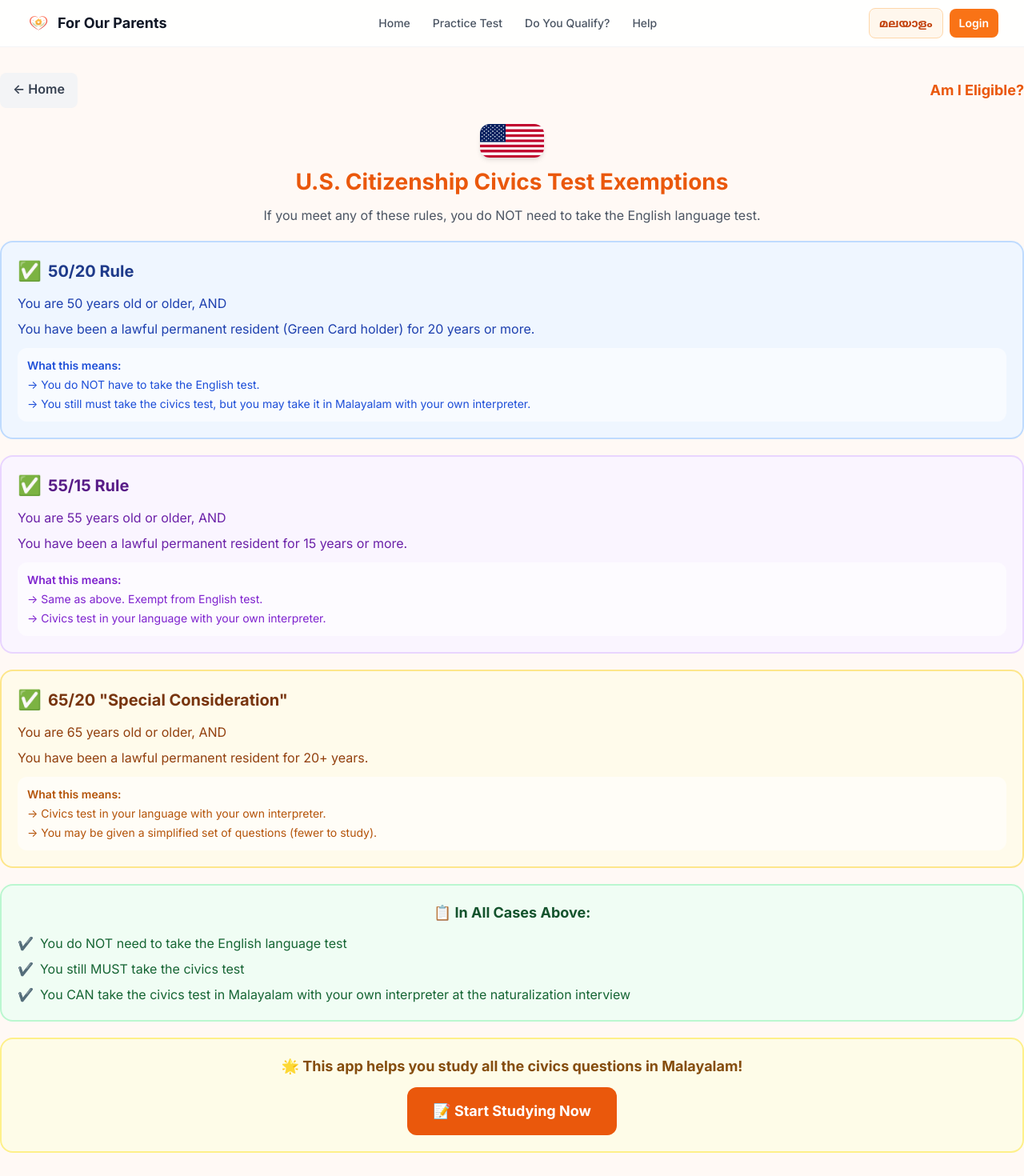
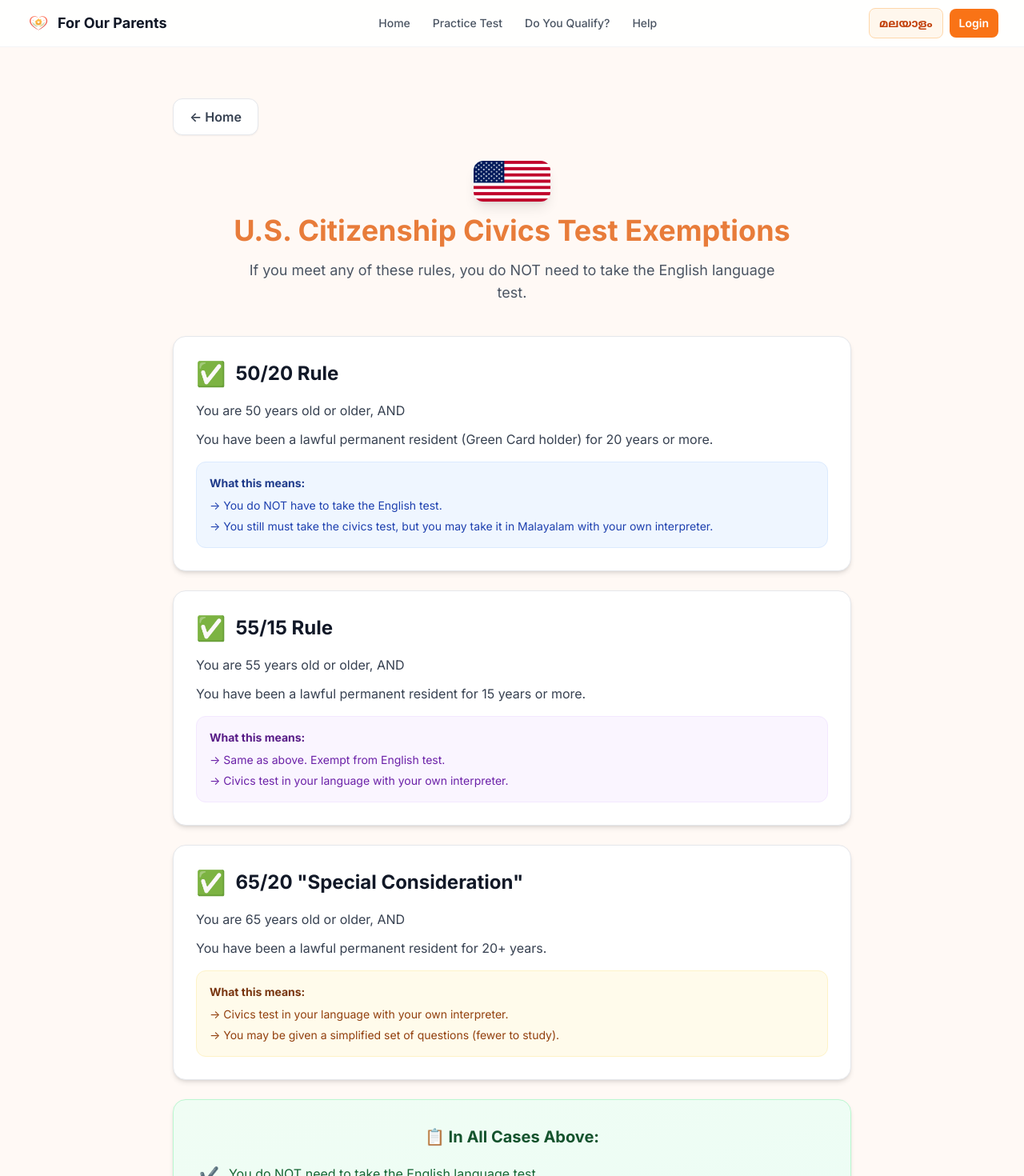
Before and after one commit to aryanairz/forourparents, a Next.js app: page /eligibility in a window 1280 px wide. Shown: the top 1470 px of the page at 80% size. Built offline with nearby package versions, Linux system fonts and the light colour scheme; no server answers.

Commit message:
Redesign eligibility page: centered max-w-4xl container, modern card design, better shadows and spacing, warm color theme

```diff
--- a/app/eligibility/page.tsx
+++ b/app/eligibility/page.tsx
@@ -17,54 +17,54 @@ export default function EligibilityPage() {
   }
 
   return (
-    <div className="space-y-5">
+    <div className="max-w-4xl mx-auto px-4 sm:px-6 py-6 sm:py-8">
       {/* Header */}
-      <div className="flex items-center gap-3 mb-2">
+      <div className="flex items-center justify-between mb-8">
         <Link
           href="/"
-          className="min-h-[44px] px-4 py-2 rounded-lg bg-gray-100 text-gray-700
-                     font-semibold text-base active:scale-95 transition-all no-underline"
+          className="min-h-[44px] px-5 py-2.5 rounded-xl bg-white hover:bg-gray-50
+                     text-gray-700 border border-gray-200
+                     font-semibold text-base active:scale-95 transition-all no-underline
+                     shadow-sm"
         >
           ← {t("home", lang)}
         </Link>
-        <h1 className="text-lg font-bold text-primary flex-1 text-right">
-          {t("eligibility", lang)}
-        </h1>
       </div>
 
       {/* Page Title */}
-      <div className="text-center space-y-3">
+      <div className="text-center space-y-4 mb-10">
         <div className="flex justify-center">
           <Image
             src="/flag.png"
             alt="American Flag"
-            width={80}
-            height={54}
-            className="rounded-xl shadow-md"
+            width={96}
+            height={64}
+            className="rounded-xl shadow-lg"
             priority
           />
         </div>
-        <h2 className="text-q-heading sm:text-q-large font-bold text-primary">
+        <h1 className="text-3xl sm:text-4xl font-bold text-[#e87c3a]">
           {lang === "en"
             ? "U.S. Citizenship Civics Test Exemptions"
             : "യു.എസ്. പൗരത്വ സിവിക്സ് ടെസ്റ്റ് ഇളവുകൾ"}
-        </h2>
-        <p className="text-base text-gray-600">
+        </h1>
+        <p className="text-lg text-gray-600 max-w-2xl mx-auto">
           {lang === "en"
             ? "If you meet any of these rules, you do NOT need to take the English language test."
             : "ഈ നിയമങ്ങളിൽ ഏതെങ്കിലും നിങ്ങൾക്ക് ബാധകമാണെങ്കിൽ, ഇംഗ്ലീഷ് ഭാഷാ ടെസ്റ്റ് എടുക്കേണ്ടതില്ല."}
         </p>
       </div>
 
+      <div className="space-y-6">
         {/* 50/20 Rule */}
-      <div className="bg-blue-50 rounded-2xl p-4 sm:p-5 border-2 border-blue-200 space-y-3">
-        <div className="flex items-center gap-2">
-          <span className="text-2xl">✅</span>
-          <h3 className="text-xl font-bold text-blue-900">
+        <div className="bg-white rounded-2xl p-6 sm:p-7 border border-gray-200 shadow-md hover:shadow-lg transition-shadow">
+          <div className="flex items-center gap-3 mb-4">
+            <span className="text-3xl">✅</span>
+            <h2 className="text-2xl font-bold text-gray-900">
               {lang === "en" ? "50/20 Rule" : "50/20 നിയമം"}
-          </h3>
+            </h2>
           </div>
-        <div className="space-y-2 text-base text-blue-800">
+          <div className="space-y-3 text-base text-gray-700 mb-4">
             <p>
               {lang === "en"
                 ? "You are 50 years old or older, AND"
@@ -76,32 +76,26 @@ export default function EligibilityPage() {
                 : "നിങ്ങൾ 20 വർഷമോ അതിൽ കൂടുതലോ ആയി നിയമാനുസൃത സ്ഥിര താമസക്കാരനാണ് (ഗ്രീൻ കാർഡ് ഉടമ)."}
             </p>
           </div>
-        <div className="bg-white/60 rounded-xl p-3 space-y-1">
-          <p className="text-sm font-semibold text-blue-700">
+          <div className="bg-blue-50 rounded-xl p-4 border border-blue-100">
+            <p className="text-sm font-bold text-blue-900 mb-2">
               {lang === "en" ? "What this means:" : "ഇതിന്റെ അർത്ഥം:"}
             </p>
-          <p className="text-sm text-blue-700">
-            {lang === "en"
-              ? "→ You do NOT have to take the English test."
-              : "→ ഇംഗ്ലീഷ് ടെസ്റ്റ് എടുക്കേണ്ടതില്ല."}
-          </p>
-          <p className="text-sm text-blue-700">
-            {lang === "en"
-              ? "→ You still must take the civics test, but you may take it in Malayalam with your own interpreter."
-              : "→ സിവിക്സ് ടെസ്റ്റ് എടുക്കണം, പക്ഷേ മലയാളത്തിൽ നിങ്ങളുടെ സ്വന്തം വ്യാഖ്യാതാവുമായി എടുക്കാം."}
-          </p>
+            <div className="space-y-1.5 text-sm text-blue-800">
+              <p>→ {lang === "en" ? "You do NOT have to take the English test." : "ഇംഗ്ലീഷ് ടെസ്റ്റ് എടുക്കേണ്ടതില്ല."}</p>
+              <p>→ {lang === "en" ? "You still must take the civics test, but you may take it in Malayalam with your own interpreter." : "സിവിക്സ് ടെസ്റ്റ് എടുക്കണം, പക്ഷേ മലയാളത്തിൽ നിങ്ങളുടെ സ്വന്തം വ്യാഖ്യാതാവുമായി എടുക്കാം."}</p>
+            </div>
           </div>
         </div>
 
         {/* 55/15 Rule */}
-      <div className="bg-purple-50 rounded-2xl p-4 sm:p-5 border-2 border-purple-200 space-y-3">
-        <div className="flex items-center gap-2">
-          <span className="text-2xl">✅</span>
-          <h3 className="text-xl font-bold text-purple-900">
+        <div className="bg-white rounded-2xl p-6 sm:p-7 border border-gray-200 shadow-md hover:shadow-lg transition-shadow">
+          <div className="flex items-center gap-3 mb-4">
+            <span className="text-3xl">✅</span>
+            <h2 className="text-2xl font-bold text-gray-900">
               {lang === "en" ? "55/15 Rule" : "55/15 നിയമം"}
-          </h3>
+            </h2>
           </div>
-        <div className="space-y-2 text-base text-purple-800">
+          <div className="space-y-3 text-base text-gray-700 mb-4">
             <p>
               {lang === "en"
                 ? "You are 55 years old or older, AND"
@@ -113,34 +107,28 @@ export default function EligibilityPage() {
                 : "നിങ്ങൾ 15 വർഷമോ അതിൽ കൂടുതലോ ആയി നിയമാനുസൃത സ്ഥിര താമസക്കാരനാണ്."}
             </p>
           </div>
-        <div className="bg-white/60 rounded-xl p-3 space-y-1">
-          <p className="text-sm font-semibold text-purple-700">
+          <div className="bg-purple-50 rounded-xl p-4 border border-purple-100">
+            <p className="text-sm font-bold text-purple-900 mb-2">
               {lang === "en" ? "What this means:" : "ഇതിന്റെ അർത്ഥം:"}
             </p>
-          <p className="text-sm text-purple-700">
-            {lang === "en"
-              ? "→ Same as above. Exempt from English test."
-              : "→ മുകളിൽ പറഞ്ഞതുപോലെ. ഇംഗ്ലീഷ് ടെസ്റ്റിൽ നിന്ന് ഒഴിവ്."}
-          </p>
-          <p className="text-sm text-purple-700">
-            {lang === "en"
-              ? "→ Civics test in your language with your own interpreter."
-              : "→ സിവിക്സ് ടെസ്റ്റ് നിങ്ങളുടെ ഭാഷയിൽ, നിങ്ങളുടെ സ്വന്തം വ്യാഖ്യാതാവുമായി."}
-          </p>
+            <div className="space-y-1.5 text-sm text-purple-800">
+              <p>→ {lang === "en" ? "Same as above. Exempt from English test." : "മുകളിൽ പറഞ്ഞതുപോലെ. ഇംഗ്ലീഷ് ടെസ്റ്റിൽ നിന്ന് ഒഴിവ്."}</p>
+              <p>→ {lang === "en" ? "Civics test in your language with your own interpreter." : "സിവിക്സ് ടെസ്റ്റ് നിങ്ങളുടെ ഭാഷയിൽ, നിങ്ങളുടെ സ്വന്തം വ്യാഖ്യാതാവുമായി."}</p>
+            </div>
           </div>
         </div>
 
         {/* 65/20 Rule */}
-      <div className="bg-amber-50 rounded-2xl p-4 sm:p-5 border-2 border-amber-200 space-y-3">
-        <div className="flex items-center gap-2">
-          <span className="text-2xl">✅</span>
-          <h3 className="text-xl font-bold text-amber-900">
+        <div className="bg-white rounded-2xl p-6 sm:p-7 border border-gray-200 shadow-md hover:shadow-lg transition-shadow">
+          <div className="flex items-center gap-3 mb-4">
+            <span className="text-3xl">✅</span>
+            <h2 className="text-2xl font-bold text-gray-900">
               {lang === "en"
                 ? '65/20 "Special Consideration"'
                 : '65/20 "പ്രത്യേക പരിഗണന"'}
-          </h3>
+            </h2>
           </div>
-        <div className="space-y-2 text-base text-amber-800">
+          <div className="space-y-3 text-base text-gray-700 mb-4">
             <p>
               {lang === "en"
                 ? "You are 65 years old or older, AND"
@@ -152,49 +140,43 @@ export default function EligibilityPage() {
                 : "നിങ്ങൾ 20+ വർഷമായി നിയമാനുസൃത സ്ഥിര താമസക്കാരനാണ്."}
             </p>
           </div>
-        <div className="bg-white/60 rounded-xl p-3 space-y-1">
-          <p className="text-sm font-semibold text-amber-700">
+          <div className="bg-amber-50 rounded-xl p-4 border border-amber-100">
+            <p className="text-sm font-bold text-amber-900 mb-2">
               {lang === "en" ? "What this means:" : "ഇതിന്റെ അർത്ഥം:"}
             </p>
-          <p className="text-sm text-amber-700">
-            {lang === "en"
-              ? "→ Civics test in your language with your own interpreter."
-              : "→ സിവിക്സ് ടെസ്റ്റ് നിങ്ങളുടെ ഭാഷയിൽ, നിങ്ങളുടെ സ്വന്തം വ്യാഖ്യാതാവുമായി."}
-          </p>
-          <p className="text-sm text-amber-700">
-            {lang === "en"
-              ? "→ You may be given a simplified set of questions (fewer to study)."
-              : "→ ലളിതമാക്കിയ ചോദ്യങ്ങൾ ലഭിച്ചേക്കാം (പഠിക്കാൻ കുറവ്)."}
-          </p>
+            <div className="space-y-1.5 text-sm text-amber-800">
+              <p>→ {lang === "en" ? "Civics test in your language with your own interpreter." : "സിവിക്സ് ടെസ്റ്റ് നിങ്ങളുടെ ഭാഷയിൽ, നിങ്ങളുടെ സ്വന്തം വ്യാഖ്യാതാവുമായി."}</p>
+              <p>→ {lang === "en" ? "You may be given a simplified set of questions (fewer to study)." : "ലളിതമാക്കിയ ചോദ്യങ്ങൾ ലഭിച്ചേക്കാം (പഠിക്കാൻ കുറവ്)."}</p>
+            </div>
           </div>
         </div>
 
         {/* Summary */}
-      <div className="bg-green-50 rounded-2xl p-5 border-2 border-green-200 space-y-3">
-        <h3 className="text-lg font-bold text-green-900 text-center">
+        <div className="bg-gradient-to-br from-green-50 to-emerald-50 rounded-2xl p-6 sm:p-8 border border-green-200 shadow-md">
+          <h3 className="text-xl font-bold text-green-900 text-center mb-5">
             {lang === "en"
               ? "📋 In All Cases Above:"
               : "📋 മുകളിലെ എല്ലാ സാഹചര്യങ്ങളിലും:"}
           </h3>
-        <div className="space-y-2 text-base text-green-800">
-          <p className="flex items-start gap-2">
-            <span className="flex-shrink-0">✔️</span>
+          <div className="space-y-3 text-base text-green-800">
+            <p className="flex items-start gap-3">
+              <span className="flex-shrink-0 text-xl">✔️</span>
               <span>
                 {lang === "en"
                   ? "You do NOT need to take the English language test"
                   : "ഇംഗ്ലീഷ് ഭാഷാ ടെസ്റ്റ് എടുക്കേണ്ടതില്ല"}
               </span>
             </p>
-          <p className="flex items-start gap-2">
-            <span className="flex-shrink-0">✔️</span>
+            <p className="flex items-start gap-3">
+              <span className="flex-shrink-0 text-xl">✔️</span>
               <span>
                 {lang === "en"
                   ? "You still MUST take the civics test"
                   : "സിവിക്സ് ടെസ്റ്റ് എടുക്കണം"}
               </span>
             </p>
-          <p className="flex items-start gap-2">
-            <span className="flex-shrink-0">✔️</span>
+            <p className="flex items-start gap-3">
+              <span className="flex-shrink-0 text-xl">✔️</span>
               <span>
                 {lang === "en"
                   ? "You CAN take the civics test in Malayalam with your own interpreter at the naturalization interview"
@@ -205,21 +187,22 @@ export default function EligibilityPage() {
         </div>
 
         {/* Encouragement */}
-      <div className="bg-yellow-50 rounded-2xl p-5 border-2 border-yellow-200 text-center space-y-3">
-        <p className="text-lg font-bold text-yellow-800">
+        <div className="bg-gradient-to-br from-orange-50 to-amber-50 rounded-2xl p-8 text-center space-y-5 border border-orange-200 shadow-lg">
+          <p className="text-xl font-bold text-gray-900">
             {lang === "en"
               ? "🌟 This app helps you study all the civics questions in Malayalam!"
               : "🌟 ഈ ആപ്പ് മലയാളത്തിൽ എല്ലാ സിവിക്സ് ചോദ്യങ്ങളും പഠിക്കാൻ സഹായിക്കുന്നു!"}
           </p>
           <Link
             href="/quiz"
-          className="inline-block bg-primary hover:bg-primary-dark text-white
-                     text-lg font-bold rounded-xl px-8 py-4
+            className="inline-block bg-[#e87c3a] hover:bg-[#d66d2d] text-white
+                       text-lg font-bold rounded-xl px-10 py-4 shadow-lg shadow-orange-200
                        transition-all active:scale-[0.97] no-underline"
           >
             {lang === "en" ? "📝 Start Studying Now" : "📝 ഇപ്പോൾ പഠനം ആരംഭിക്കുക"}
           </Link>
         </div>
       </div>
+    </div>
   );
 }
```
Lines whose indentation alone changed are shown as unchanged.
